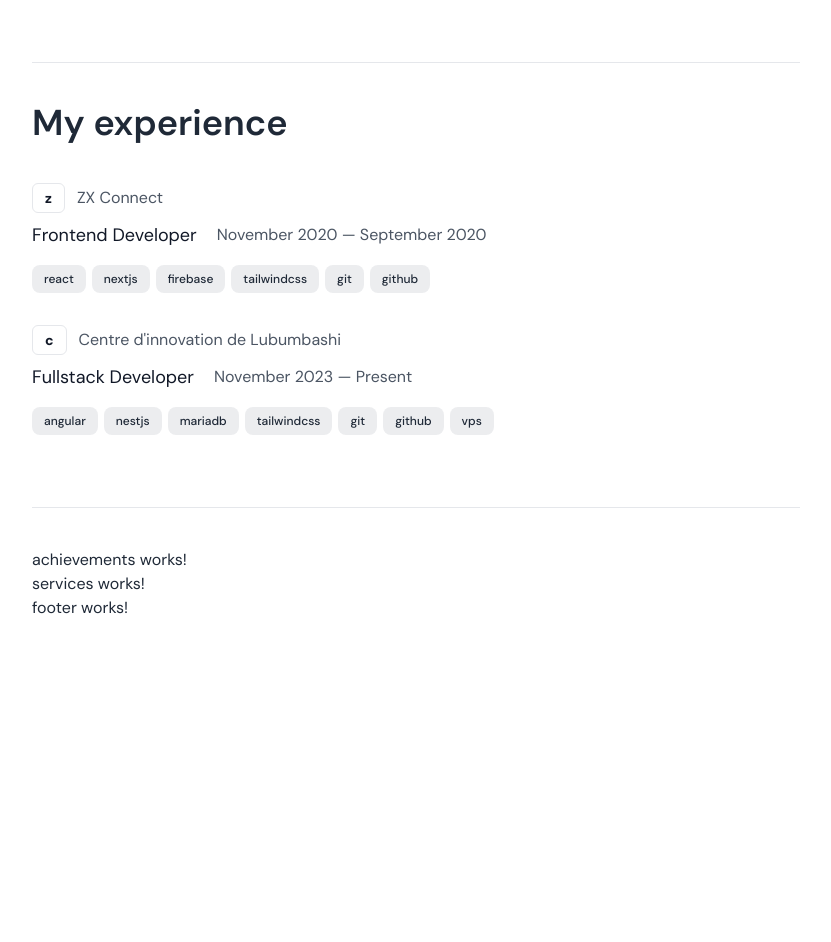
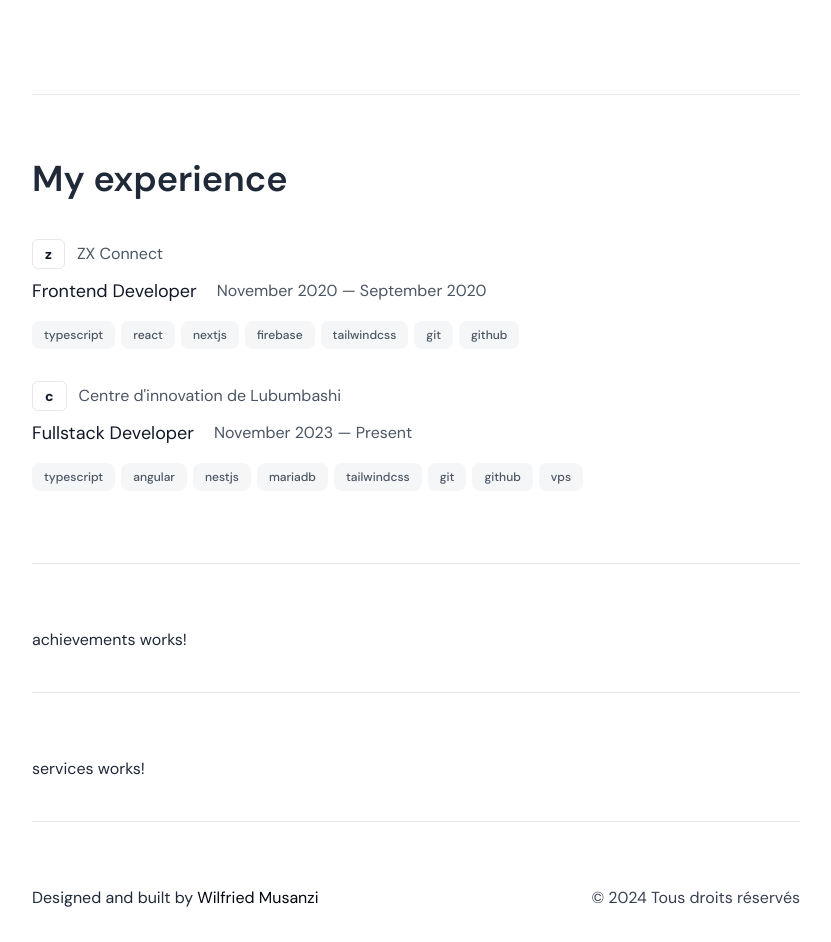
Before and after one commit to musanzi/musanzi.me, an Angular app: page / in a window 1280 px wide. Shown: the part 452-1394 px from the top of the page, without its empty margins (224-1055 px from the left). Before the commit the page ends 1072 px from the top, so only its background shows below. Built offline with nearby package versions, Linux system fonts and the light colour scheme.

Commit message:
feat: add footer

```diff
--- a/src/app/pages/home/components/achievements/achievements.component.html
+++ b/src/app/pages/home/components/achievements/achievements.component.html
@@ -1 +1,3 @@
-<p>achievements works!</p>
+<section class="pb-10 pt-16 border-b">
+  <p>achievements works!</p>
+</section>
--- a/src/app/pages/home/components/experience/experience.component.html
+++ b/src/app/pages/home/components/experience/experience.component.html
@@ -1,6 +1,5 @@
-<div class="py-10 mb-10 border-b">
+<section class="pb-10 pt-16 border-b">
   <h3 class="font-semibold text-4xl mb-10">My experience</h3>
-
   @for (experience of experiences; track $index) {
   <div class="flex items-center gap-4 mb-8">
     <div class="flex flex-col gap-2">
@@ -18,7 +17,7 @@
         @for (tool of experience.tools; track $index) {
         <li class="mr-1.5 mt-2">
           <div
-            class="flex items-center rounded-lg bg-gray-600/10 px-3 py-1 text-xs font-medium leading-5 text-gray-800">
+            class="flex items-center rounded-lg bg-gray-400/10 px-3 py-1 text-xs font-medium leading-5 text-gray-600">
             {{ tool }}
           </div>
         </li>
@@ -27,4 +26,4 @@
     </div>
   </div>
   }
-</div>
+</section>
--- a/src/app/pages/home/components/experience/experience.component.ts
+++ b/src/app/pages/home/components/experience/experience.component.ts
@@ -18,7 +18,7 @@ export class ExperienceComponent {
         from: 'November 2020',
         to: 'September 2020'
       },
-      tools: ['react', 'nextjs', 'firebase', 'tailwindcss', 'git', 'github']
+      tools: ['typescript', 'react', 'nextjs', 'firebase', 'tailwindcss', 'git', 'github']
     },
     {
       position: 'Fullstack Developer',
@@ -29,7 +29,7 @@ export class ExperienceComponent {
         from: 'November 2023',
         to: 'Present'
       },
-      tools: ['angular', 'nestjs', 'mariadb', 'tailwindcss', 'git', 'github', 'vps']
+      tools: ['typescript', 'angular', 'nestjs', 'mariadb', 'tailwindcss', 'git', 'github', 'vps']
     }
   ];
 }
--- a/src/app/pages/home/components/footer/footer.component.html
+++ b/src/app/pages/home/components/footer/footer.component.html
@@ -1 +1,7 @@
-<p>footer works!</p>
+<footer class="pt-16 pb-8 flex flex-col items-start md:items-center justify-between md:flex-row gap-7">
+  <p>
+    Designed and built by
+    <a href="" class="text-gray-950 font-medium˝">Wilfried Musanzi</a>
+  </p>
+  <p class="text-gray-700">&copy; 2024 Tous droits réservés</p>
+</footer>
--- a/src/app/pages/home/components/hero/hero.component.html
+++ b/src/app/pages/home/components/hero/hero.component.html
@@ -1,4 +1,4 @@
-<section class="py-16 border-b">
+<section class="pt-16 pb-24 border-b">
   <div class="mb-4 grid grid-cols-2 items-center md:items-start">
     <div class="relative h-24 w-24 mb-6">
       <img class="mb-3 object-cover rounded-full object-center" ngSrc="/images/wm.jpeg" alt="Wilfried image" fill />
--- a/src/app/pages/home/components/services/services.component.html
+++ b/src/app/pages/home/components/services/services.component.html
@@ -1 +1,3 @@
-<p>services works!</p>
+<section class="pb-10 pt-16 border-b">
+  <p>services works!</p>
+</section>
```
